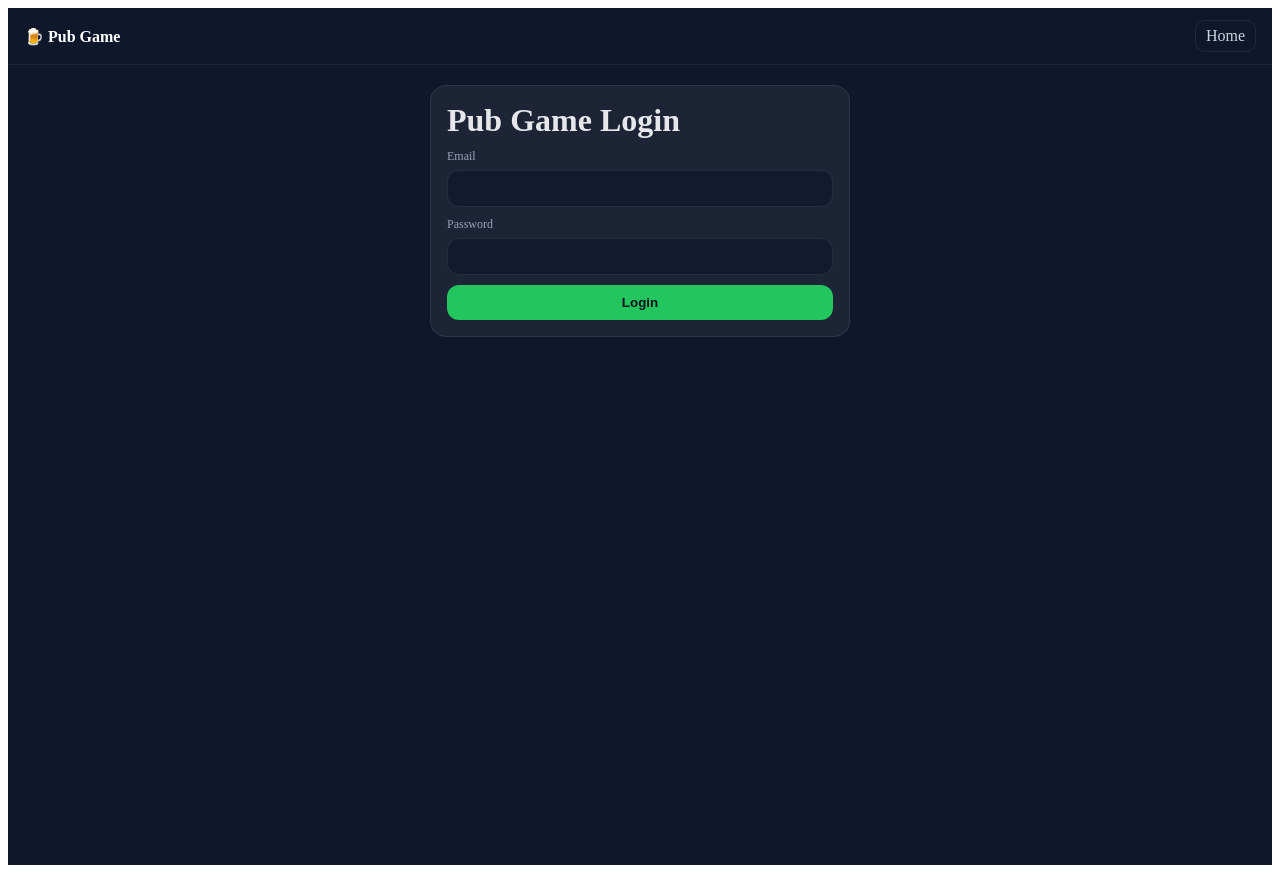
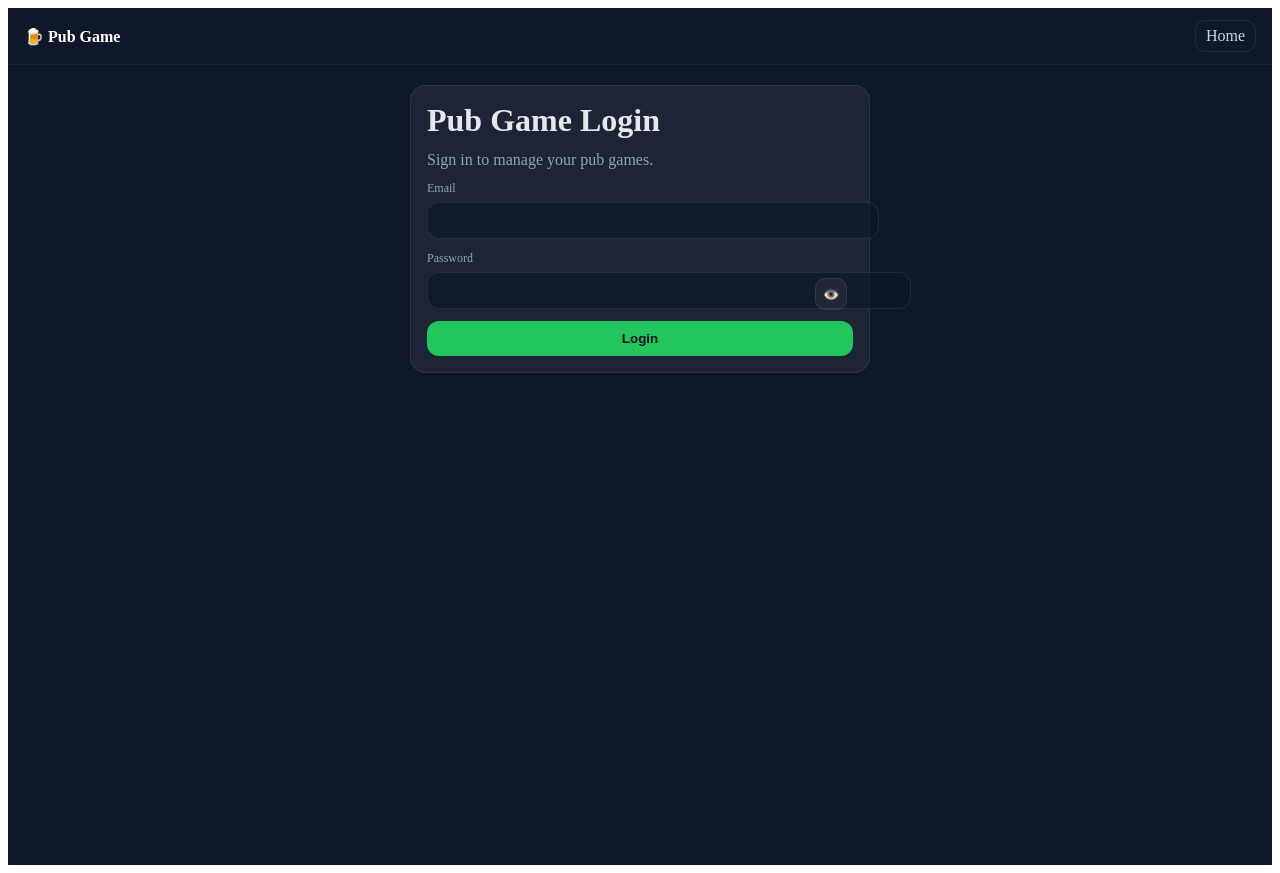
Before and after one commit to Lucasss1997/pub-game-frontend, a React (Create React App) app: page /login in a window 1280 px wide. Built offline with nearby package versions, Linux system fonts and the light colour scheme; no server answers.

Commit message:
Update Login.jsx

```diff
--- a/src/pages/Login.jsx
+++ b/src/pages/Login.jsx
@@ -7,6 +7,7 @@ export default function Login() {
   const nav = useNavigate();
   const [email, setEmail] = useState('');
   const [password, setPwd] = useState('');
+  const [showPwd, setShowPwd] = useState(false);
   const [err, setErr] = useState('');
   const [loading, setLoading] = useState(false);
 
@@ -18,7 +19,7 @@ export default function Login() {
       const data = await api.post('/api/login', { email, password });
       if(!data?.token) throw new Error('No token returned');
       setToken(data.token);
-      nav('/dashboard', { replace:true });
+      nav('/dashboard', { replace: true });
     }catch(e2){
       setErr(e2.message || 'Login failed');
     }finally{
@@ -27,31 +28,45 @@ export default function Login() {
   }
 
   return (
-    <div style={shell}>
-      <main style={main}>
-        <form onSubmit={onSubmit} style={card}>
+    <div style={s.app}>
+      <main style={s.main}>
+        <form onSubmit={onSubmit} style={s.card}>
           <h1 style={{margin:0}}>Pub Game Login</h1>
-          {err && <div style={bad}>{err}</div>}
-          <label style={field}>
-            <span style={label}>Email</span>
-            <input style={input} type="email" value={email} onChange={e=>setEmail(e.target.value)} required />
+          <p style={{margin:0, color:'#94a3b8'}}>Sign in to manage your pub games.</p>
+
+          {err && <div style={s.bad}>{err}</div>}
+
+          <label style={s.field}>
+            <span style={s.label}>Email</span>
+            <input style={s.input} type="email" value={email} onChange={e=>setEmail(e.target.value)} required />
           </label>
-          <label style={field}>
-            <span style={label}>Password</span>
-            <input style={input} type="password" value={password} onChange={e=>setPwd(e.target.value)} required />
+
+          <label style={s.field}>
+            <span style={s.label}>Password</span>
+            <div style={{position:'relative'}}>
+              <input style={{...s.input, paddingRight:44}} type={showPwd?'text':'password'}
+                     value={password} onChange={e=>setPwd(e.target.value)} required />
+              <button type="button" onClick={()=>setShowPwd(v=>!v)} style={s.reveal}>
+                {showPwd ? '🙈' : '👁️'}
+              </button>
+            </div>
           </label>
-          <button style={button} disabled={loading}>{loading ? 'Signing in…':'Login'}</button>
+
+          <button style={s.btn} disabled={loading}>{loading ? 'Signing in…' : 'Login'}</button>
         </form>
       </main>
     </div>
   );
 }
 
-const shell = { minHeight:'100vh', background:'#0f172a', color:'#e5e7eb' };
-const main  = { maxWidth:420, margin:'0 auto', padding:20 };
-const card  = { display:'grid', gap:10, background:'rgba(255,255,255,0.06)', border:'1px solid rgba(255,255,255,0.08)', borderRadius:16, padding:16 };
-const field = { display:'grid', gap:6 };
-const label = { fontSize:12, color:'#94a3b8' };
-const input = { padding:'10px 12px', borderRadius:12, border:'1px solid rgba(255,255,255,0.08)', background:'rgba(15,23,42,0.7)', color:'#e5e7eb' };
-const button= { padding:'10px 14px', borderRadius:12, border:'none', background:'#22c55e', color:'#0b1220', fontWeight:800, cursor:'pointer' };
-const bad   = { background:'rgba(239,68,68,0.12)', border:'1px solid rgba(239,68,68,0.35)', color:'#fecaca', padding:8, borderRadius:10 };
+const s = {
+  app:{ minHeight:'100vh', background:'#0f172a', color:'#e5e7eb' },
+  main:{ maxWidth:460, margin:'0 auto', padding:20 },
+  card:{ display:'grid', gap:12, background:'rgba(255,255,255,0.06)', border:'1px solid rgba(255,255,255,0.08)', borderRadius:16, padding:16 },
+  field:{ display:'grid', gap:6 },
+  label:{ fontSize:12, color:'#94a3b8' },
+  input:{ width:'100%', padding:'10px 12px', borderRadius:12, border:'1px solid rgba(255,255,255,0.08)', background:'rgba(15,23,42,0.7)', color:'#e5e7eb' },
+  reveal:{ position:'absolute', right:6, top:6, width:32, height:32, borderRadius:10, border:'1px solid rgba(255,255,255,0.08)', background:'rgba(255,255,255,0.06)', color:'#e5e7eb' },
+  btn:{ padding:'10px 14px', borderRadius:12, border:'none', background:'#22c55e', color:'#0b1220', fontWeight:800, cursor:'pointer' },
+  bad:{ background:'rgba(239,68,68,0.12)', border:'1px solid rgba(239,68,68,0.35)', color:'#fecaca', padding:8, borderRadius:10 }
+};
```
